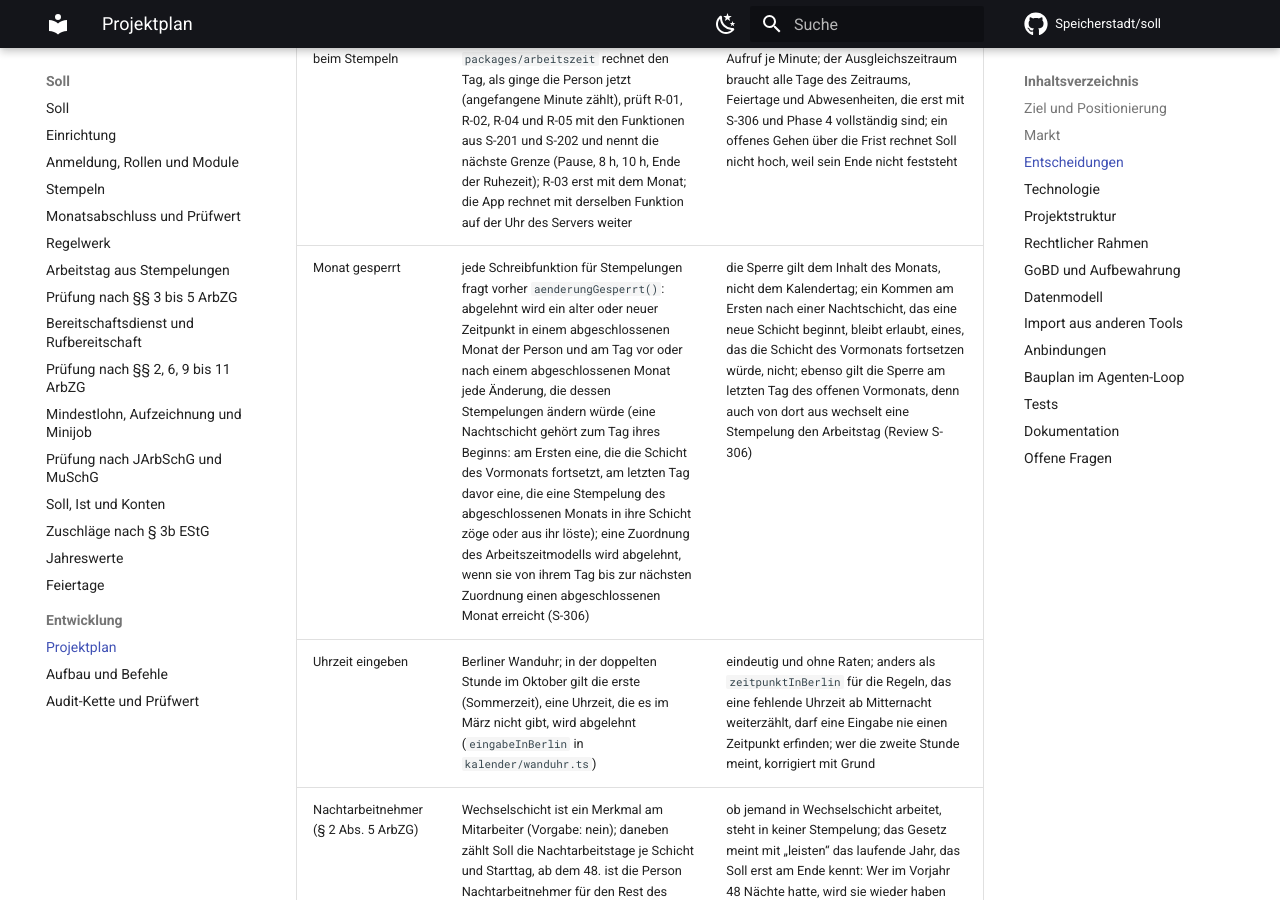
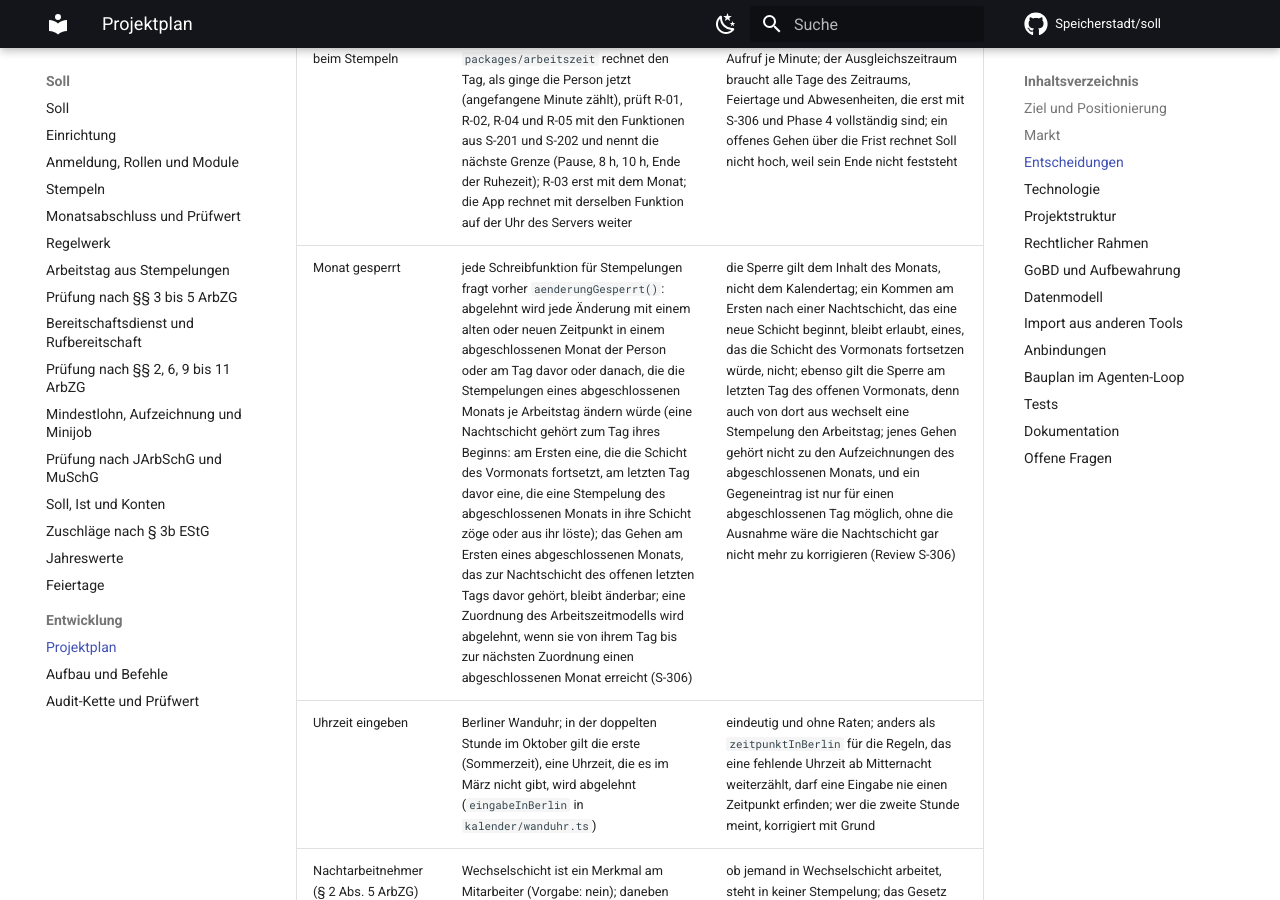
Before and after one commit to Speicherstadt/soll, an MkDocs documentation site: the page built from docs/plan.md, in a window 1280 px wide and 900 px high, scrolled down 6561 px. Built offline with MkDocs 1.6.1 and Material for MkDocs 9.7.7, drawn with Linux system fonts in a browser that asks for light colours; comment, search, counter and statistics services are not loaded.

Commit message:
fix: a night shift of an open day stays correctable into a closed month
aenderungGesperrt refused every instant in a closed month. The Gehen on
1 October of a night shift that began on the open 30 September belongs
to 30 September, not to October's records, yet it could not be
corrected; a counter-entry is refused for an open day, so the shift
could not be corrected at all. The months of the instants are now
compared like their neighbours: a change is refused when it alters the
stamps a closed month records per working day.

Co-Authored-By: Claude Opus 5.5 <noreply@anthropic.com>
Claude-Session: https://claude.ai/code/session_01Y3rdfb3WLu6eQFD5t9ebz6

```diff
--- a/docs/plan.md
+++ b/docs/plan.md
@@ -90,7 +90,7 @@ Der Loop entscheidet danach und trägt neue Entscheidungen hier mit Grund ein.
 | Zeit einer Live-Stempelung | die Uhr des Servers; die Zeit des Geräts steht daneben (`geraet_zeitpunkt`) | eine falsch gehende Uhr am Handy verschiebt keine Arbeitszeit; die Warteschlange ohne Netz (S-305) braucht die Zeit des Geräts trotzdem |
 | Soll eines Tages | aus dem Arbeitszeitmodell, das der Person ab einem Tag zugeordnet ist (`modellzuordnungen`, nur der Inhaber); ohne Zuordnung „nicht hinterlegt“; ein zugeordnetes Modell lässt sich nicht löschen | das Soll gehört zur Person und kann wechseln (Teilzeit ab März); nie ein geschätzter Wert (CLAUDE.md) |
 | Nächster Befund beim Stempeln | `tagesstand()` in `packages/arbeitszeit` rechnet den Tag, als ginge die Person jetzt (angefangene Minute zählt), prüft R-01, R-02, R-04 und R-05 mit den Funktionen aus S-201 und S-202 und nennt die nächste Grenze (Pause, 8 h, 10 h, Ende der Ruhezeit); R-03 erst mit dem Monat; die App rechnet mit derselben Funktion auf der Uhr des Servers weiter | eine Prüfung für Server und App, ohne Aufruf je Minute; der Ausgleichszeitraum braucht alle Tage des Zeitraums, Feiertage und Abwesenheiten, die erst mit S-306 und Phase 4 vollständig sind; ein offenes Gehen über die Frist rechnet Soll nicht hoch, weil sein Ende nicht feststeht |
-| Monat gesperrt | jede Schreibfunktion für Stempelungen fragt vorher `aenderungGesperrt()`: abgelehnt wird ein alter oder neuer Zeitpunkt in einem abgeschlossenen Monat der Person und am Tag vor oder nach einem abgeschlossenen Monat jede Änderung, die dessen Stempelungen ändern würde (eine Nachtschicht gehört zum Tag ihres Beginns: am Ersten eine, die die Schicht des Vormonats fortsetzt, am letzten Tag davor eine, die eine Stempelung des abgeschlossenen Monats in ihre Schicht zöge oder aus ihr löste); eine Zuordnung des Arbeitszeitmodells wird abgelehnt, wenn sie von ihrem Tag bis zur nächsten Zuordnung einen abgeschlossenen Monat erreicht (S-306) | die Sperre gilt dem Inhalt des Monats, nicht dem Kalendertag; ein Kommen am Ersten nach einer Nachtschicht, das eine neue Schicht beginnt, bleibt erlaubt, eines, das die Schicht des Vormonats fortsetzen würde, nicht; ebenso gilt die Sperre am letzten Tag des offenen Vormonats, denn auch von dort aus wechselt eine Stempelung den Arbeitstag (Review S-306) |
+| Monat gesperrt | jede Schreibfunktion für Stempelungen fragt vorher `aenderungGesperrt()`: abgelehnt wird jede Änderung mit einem alten oder neuen Zeitpunkt in einem abgeschlossenen Monat der Person oder am Tag davor oder danach, die die Stempelungen eines abgeschlossenen Monats je Arbeitstag ändern würde (eine Nachtschicht gehört zum Tag ihres Beginns: am Ersten eine, die die Schicht des Vormonats fortsetzt, am letzten Tag davor eine, die eine Stempelung des abgeschlossenen Monats in ihre Schicht zöge oder aus ihr löste); das Gehen am Ersten eines abgeschlossenen Monats, das zur Nachtschicht des offenen letzten Tags davor gehört, bleibt änderbar; eine Zuordnung des Arbeitszeitmodells wird abgelehnt, wenn sie von ihrem Tag bis zur nächsten Zuordnung einen abgeschlossenen Monat erreicht (S-306) | die Sperre gilt dem Inhalt des Monats, nicht dem Kalendertag; ein Kommen am Ersten nach einer Nachtschicht, das eine neue Schicht beginnt, bleibt erlaubt, eines, das die Schicht des Vormonats fortsetzen würde, nicht; ebenso gilt die Sperre am letzten Tag des offenen Vormonats, denn auch von dort aus wechselt eine Stempelung den Arbeitstag; jenes Gehen gehört nicht zu den Aufzeichnungen des abgeschlossenen Monats, und ein Gegeneintrag ist nur für einen abgeschlossenen Tag möglich, ohne die Ausnahme wäre die Nachtschicht gar nicht mehr zu korrigieren (Review S-306) |
 | Uhrzeit eingeben | Berliner Wanduhr; in der doppelten Stunde im Oktober gilt die erste (Sommerzeit), eine Uhrzeit, die es im März nicht gibt, wird abgelehnt (`eingabeInBerlin` in `kalender/wanduhr.ts`) | eindeutig und ohne Raten; anders als `zeitpunktInBerlin` für die Regeln, das eine fehlende Uhrzeit ab Mitternacht weiterzählt, darf eine Eingabe nie einen Zeitpunkt erfinden; wer die zweite Stunde meint, korrigiert mit Grund |
 | Nachtarbeitnehmer (§ 2 Abs. 5 ArbZG) | Wechselschicht ist ein Merkmal am Mitarbeiter (Vorgabe: nein); daneben zählt Soll die Nachtarbeitstage je Schicht und Starttag, ab dem 48. ist die Person Nachtarbeitnehmer für den Rest des Jahres und das ganze folgende; Hinweise am 40. und 48. Nachtarbeitstag | ob jemand in Wechselschicht arbeitet, steht in keiner Stempelung; das Gesetz meint mit „leisten“ das laufende Jahr, das Soll erst am Ende kennt: Wer im Vorjahr 48 Nächte hatte, wird sie wieder haben (vorsichtige Auslegung), und für Zeiträume ohne Nachtarbeit greift ohnehin § 3 (§ 6 Abs. 2 Satz 3) |
 | Ausgleich für Nachtarbeitnehmer (§ 6 Abs. 2 ArbZG) | Kalendermonat oder vier Wochen (28 Tage lückenlos ab dem Beginn am Betrieb, Vorgabe 1.1.2026), ohne Wahl wie in § 3 nur, wenn beide Arten überschritten sind; geprüft werden Zeiträume mit einem Nachtarbeitstag als Nachtarbeitnehmer, bei Wechselschicht jeder | dieselbe Lesart wie beim Ausgleichszeitraum nach § 3 (S-202); § 6 Abs. 2 Satz 3 verweist Zeiträume ohne Nachtarbeit auf § 3 |
```
Also changed, not shown: docs/monatsabschluss.md (+3 -1 lines), 1 other file.
